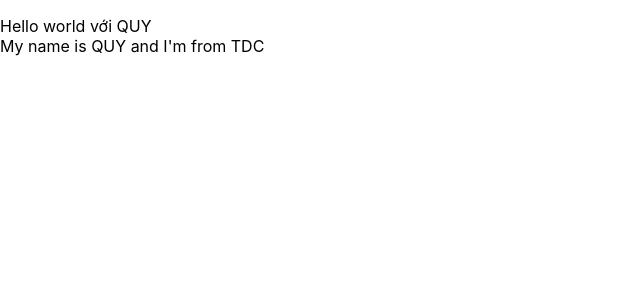
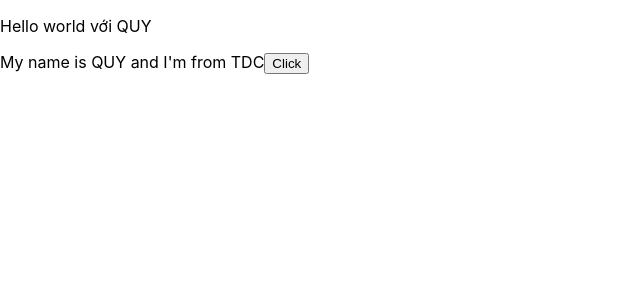
Before and after one commit to quy12022002/BASE_REACT_REDEX, a React (Create React App) app: page / in a window 1280 px wide. Shown: the top 300 px of the page, without its empty margins (0-640 px from the left). Built offline with nearby package versions, Linux system fonts and the light colour scheme.

Commit message:
merge State

```diff
--- a/src/App.js
+++ b/src/App.js
@@ -9,10 +9,8 @@ class App extends React.Component {
   render() {
     return (
       <div>
-        <p>
-          Hello world với QUY
-          <MyComponent></MyComponent>
-        </p>
+        <p>Hello world với QUY</p>
+        <MyComponent></MyComponent>
       </div>
     );
   }
@@ -21,7 +19,6 @@ class App extends React.Component {
 // const App = () => {
 //   const count = useSelector(state => state.counter.count);
 //   const dispatch = useDispatch();
-
 //   return (
 //     <div className="App">
 //       <header className="App-header">
--- a/src/components/MyComponent.js
+++ b/src/components/MyComponent.js
@@ -4,13 +4,32 @@
 import React from "react";
 
 class MyComponent extends React.Component {
-  state = { name: "QUY", address: "TDC", age: 26 };
+  state = { name: "QUY", address: "TDC", age: 22 };
+
+  handleClick(event) {
+    console.log("Random", Math.floor(Math.random() * 100) + 1);
+    // merge State => react class
+    // this.setState({
+    //   name: "Q U Y",
+    // });
+  }
+
+  handleOnMouseOver(event) {
+    console.log(event);
+  }
 
   // JSX
   render() {
     return (
       <div>
         My name is {this.state.name} and I'm from {this.state.address}
+        <button
+          onClick={(event) => {
+            this.handleClick(event);
+          }}
+        >
+          Click
+        </button>
       </div>
     );
   }
```
